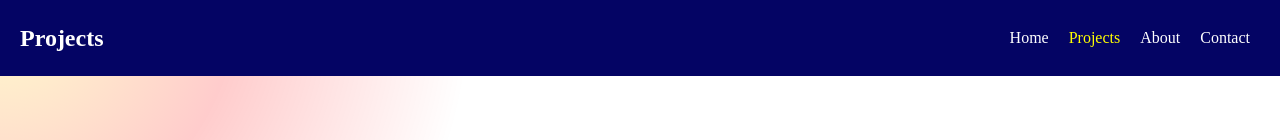
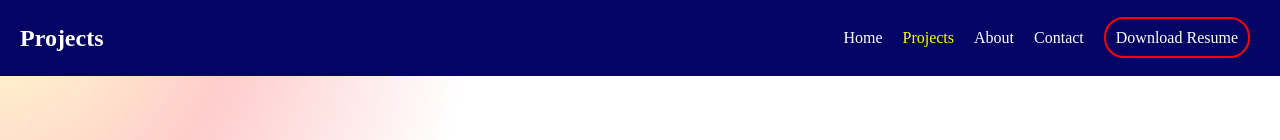
Before and after one commit to Pied07/react-profile, a React (Vite) app: page /react-profile/projects in a window 1280 px wide. Shown: the top 140 px of the page. Built offline with nearby package versions, Linux system fonts and the light colour scheme; no server answers.

Commit message:
download button

```diff
--- a/src/App.css
+++ b/src/App.css
@@ -71,6 +71,13 @@
   color: white;
   transition: all 1s ease;
 }
+
+.navRight ul li:nth-last-child(1) .navText {
+  padding: 10px;
+  border-radius: 20px;
+  border: 2px solid red;
+}
+
 .navText:hover {
   color: yellow;
 }
@@ -92,6 +99,10 @@
 
 .navText:hover::after {
   width: 100%;
+}
+
+.navRight ul li:nth-last-child(1) .navText::after {
+  width: 0;
 }
 
 /* Home CSS */
--- a/src/components/NavigationBar/NavigationBar.jsx
+++ b/src/components/NavigationBar/NavigationBar.jsx
@@ -26,6 +26,7 @@ function NavigationBar() {
             <li><Link className={activeLink === 'projects' ? 'navText active' : 'navText'} to="/projects">Projects</Link></li>
             <li><Link className={activeLink === 'about' ? 'navText active' : 'navText'} to="/about">About</Link></li>
             <li><Link className={activeLink === 'contacts' ? 'navText active' : 'navText'} to="/contacts">Contact</Link></li>
+            <li><Link className={activeLink === 'resume' ? 'navText active' : 'navText'} to="/resume">Download Resume</Link></li>
         </ul>
         </div>
     </nav>
```
